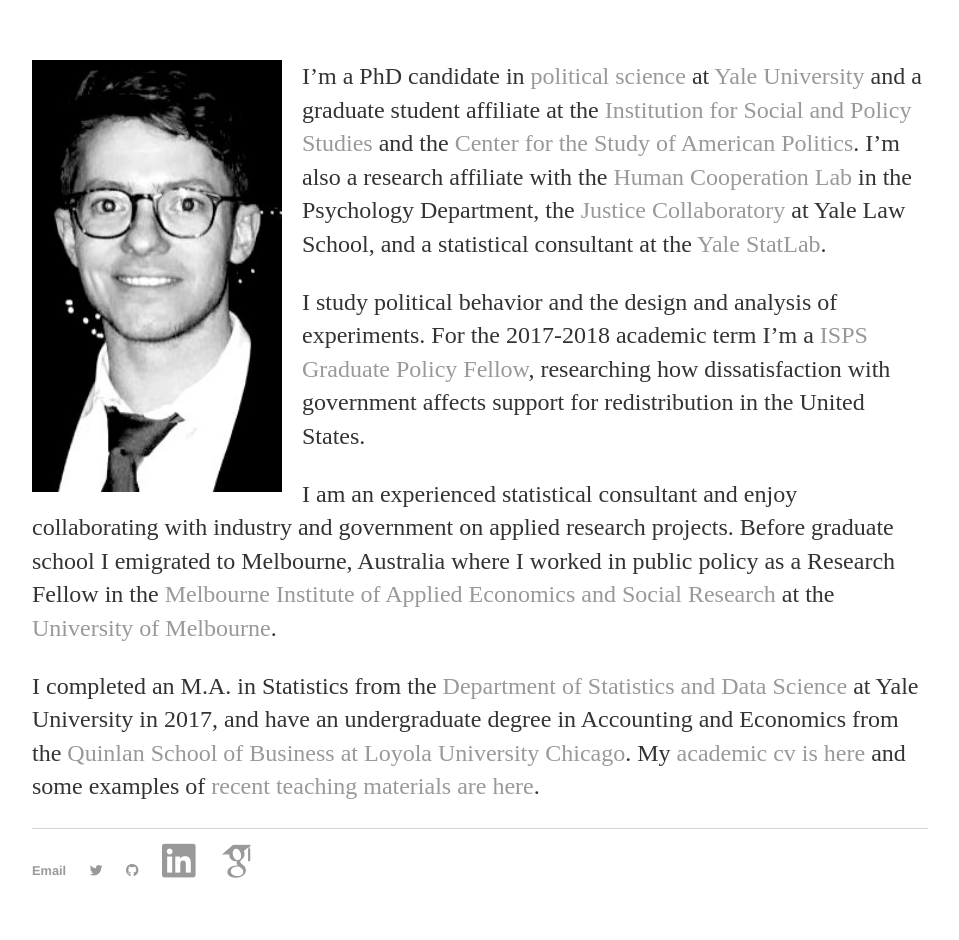
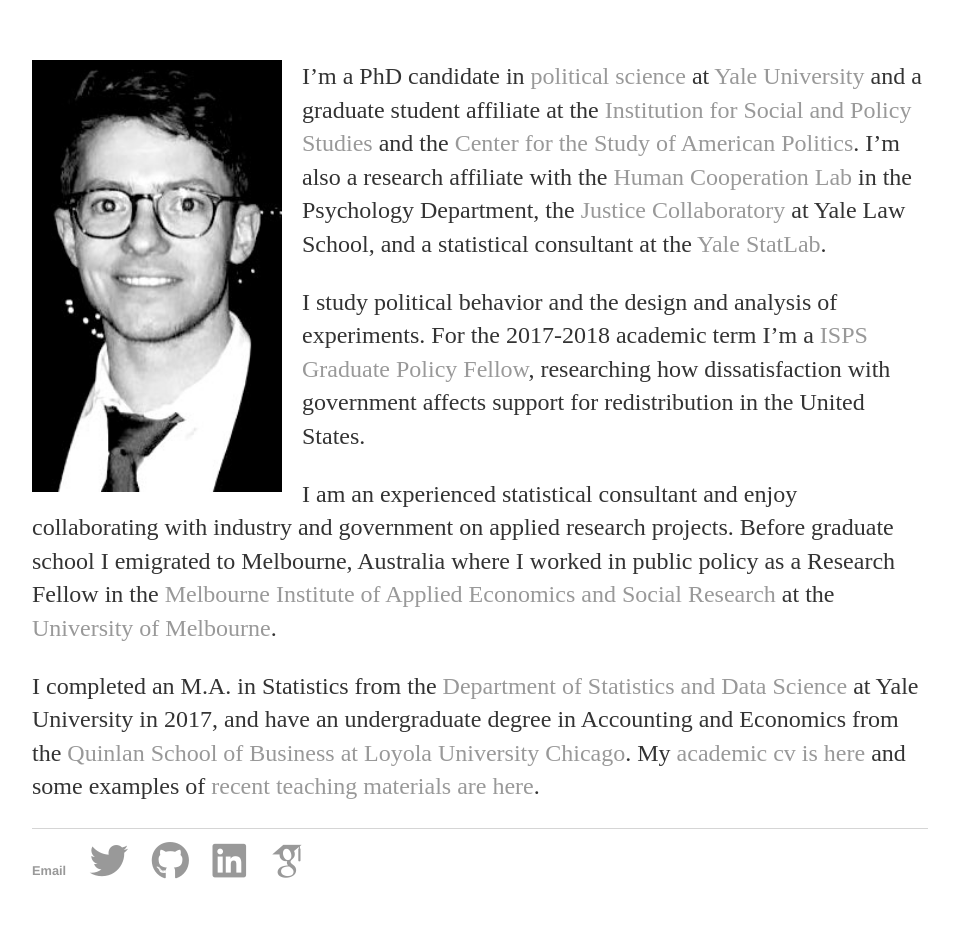
Before and after one commit to kylepeyton/kylepeyton.github.io, a Jekyll site: the page built from index.markdown, in a window 1280 px wide. Shown: the whole page, without its empty margins (160-1119 px from the left). Built offline with Jekyll 4.4.1, drawn with Linux system fonts in a browser that asks for light colours; nearby versions of some CDN libraries; some web fonts are replaced.

Commit message:
Update design-kp.html

```diff
--- a/_layouts/design-kp.html
+++ b/_layouts/design-kp.html
@@ -21,14 +21,14 @@
 				{% if site.twitter_username %}
 				<li>
 					<a href="https://twitter.com/{{ site.twitter_username }}" alt = "Link to Twitter" data-toggle="tooltip" title = "Twitter">
-						<i class="fa fa-twitter"></i>
+						<i class="fa fa-twitter fa-3x"></i>
 					</a>
 				</li>
 				{% endif %}
 				{% if site.github_username %}
 				<li>
 					<a href="https://github.com/{{ site.github_username }}" alt = "Link to Github" data-toggle="tooltip" title="GitHub">
-						<i class="fa fa-github"></i>
+						<i class="fa fa-github fa-3x"></i>
 					</a>
 				</li>
 				{% endif %}
```
